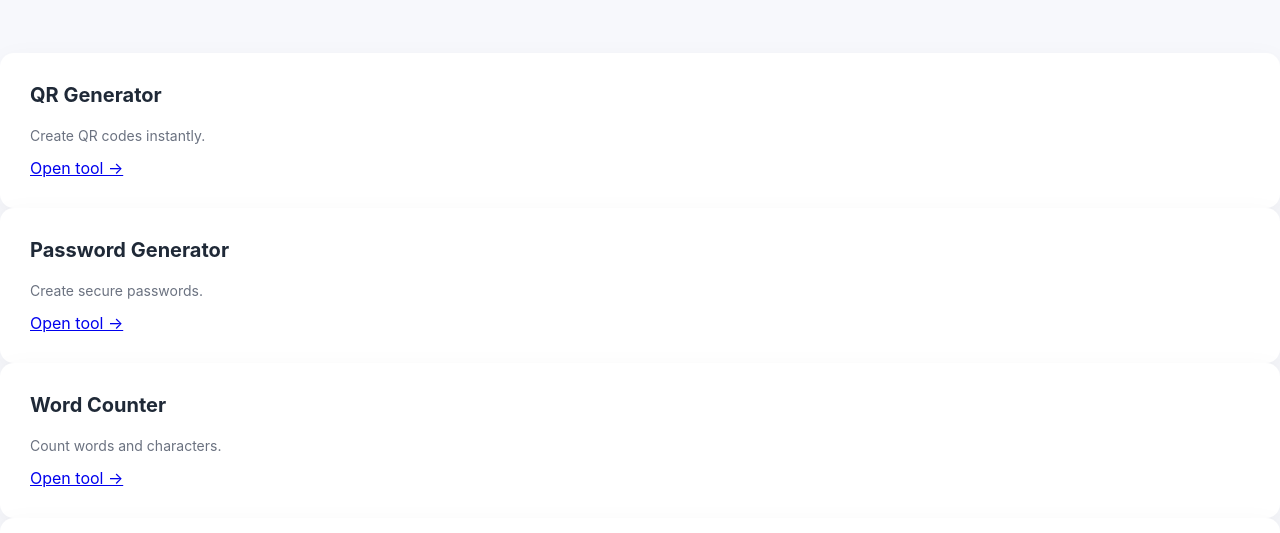
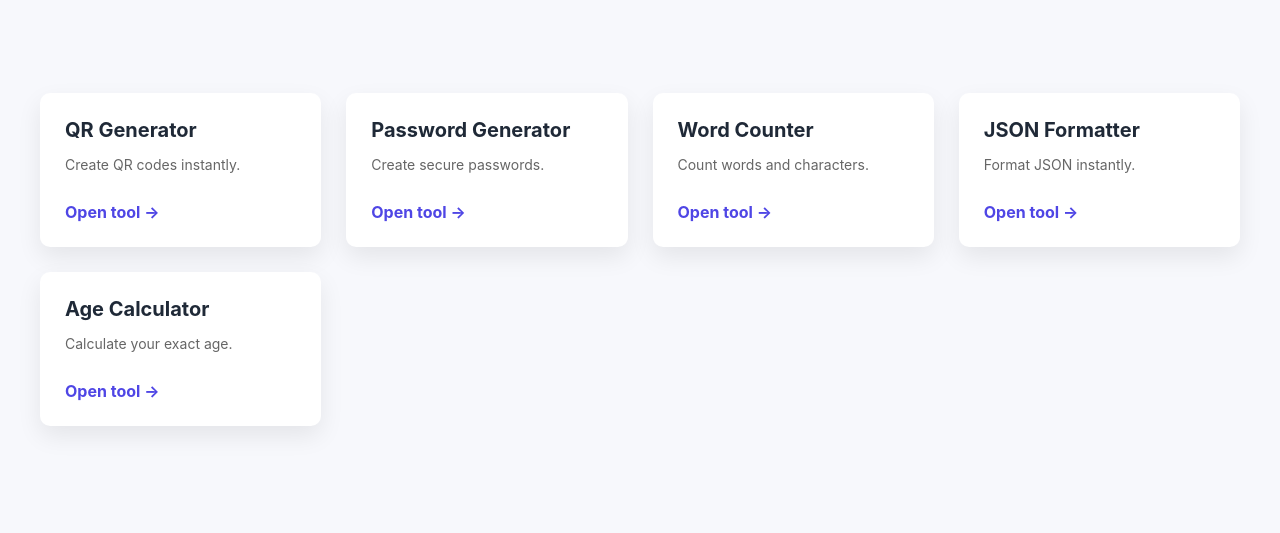
Before and after one commit to alexmendozatools/webtoolplanet, a plain HTML site: page tools.html in a window 1280 px wide. Shown: the part 267-800 px from the top of the page. Drawn offline with Linux system fonts and the light colour scheme.

Commit message:
Update style.css

```diff
--- a/style.css
+++ b/style.css
@@ -163,3 +163,59 @@ color:white;
 50%{transform:translateY(-4px);}
 100%{transform:translateY(0px);}
 }
+
+.tools-grid{
+
+display:grid;
+grid-template-columns:repeat(auto-fit,minmax(250px,1fr));
+gap:25px;
+
+padding:40px;
+
+max-width:1200px;
+margin:auto;
+
+}
+
+.tool-card{
+
+background:white;
+padding:25px;
+border-radius:10px;
+
+box-shadow:0 10px 25px rgba(0,0,0,0.08);
+
+transition:0.3s;
+
+}
+
+.tool-card:hover{
+
+transform:translateY(-6px);
+
+}
+
+.tool-card h3{
+
+margin-bottom:10px;
+
+}
+
+.tool-card p{
+
+font-size:14px;
+color:#666;
+
+}
+
+.tool-card a{
+
+display:inline-block;
+margin-top:15px;
+
+text-decoration:none;
+
+color:#4f46e5;
+font-weight:bold;
+
+}
```
